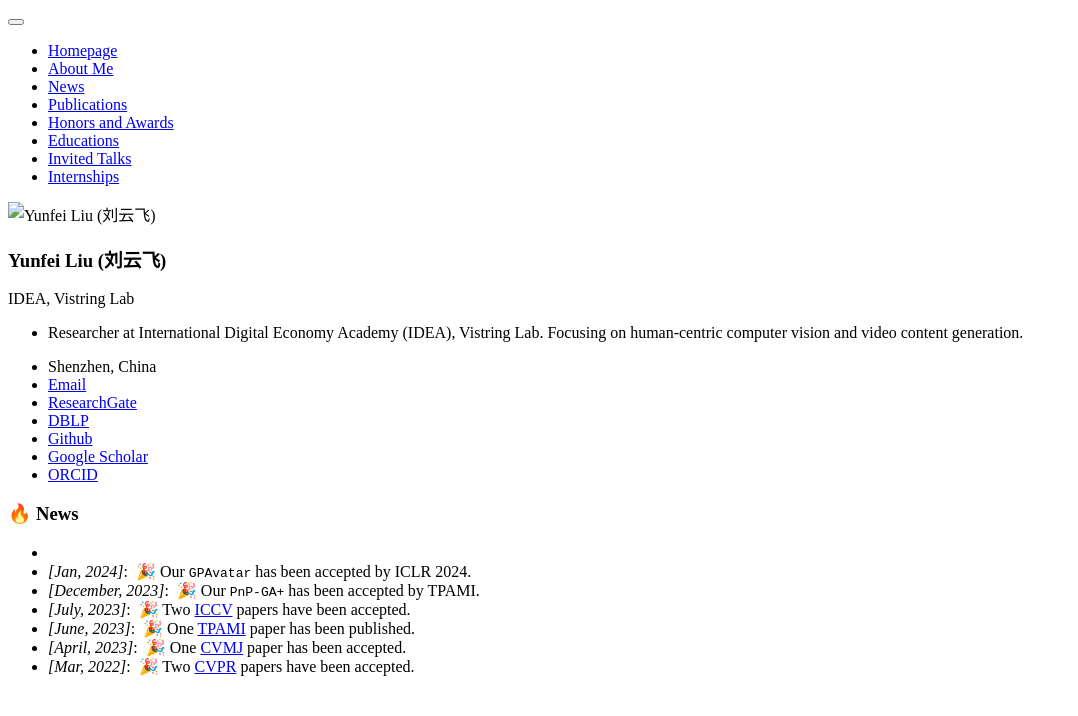
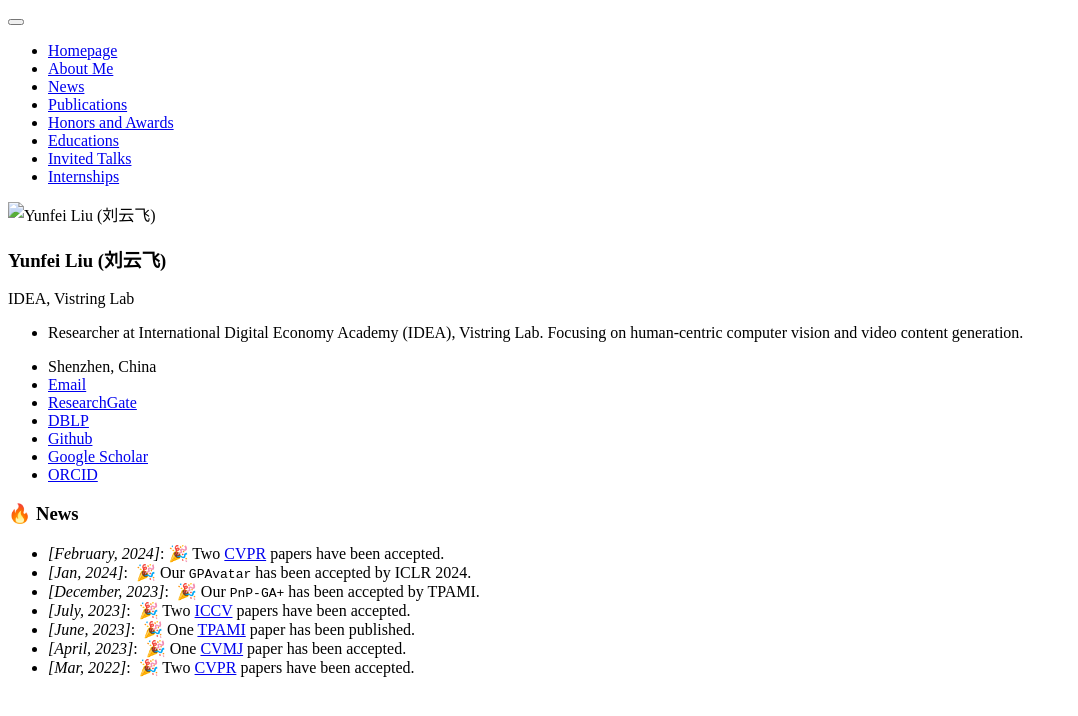
Before and after one commit to gagajian/gagajian.github.io, a Jekyll site: the page built from _pages/includes/news.md, in a window 1280 px wide. Shown: the top 716 px of the page, without its empty margins (0-1078 px from the left). Built offline with Jekyll 4.4.1, drawn with Linux system fonts in a browser that asks for light colours; our own code applies the rules of GitHub Pages for plain Markdown files.

Commit message:
Update news.md

```diff
--- a/_pages/includes/news.md
+++ b/_pages/includes/news.md
@@ -1,5 +1,5 @@
 # 🔥 News
-- *[February, 2024]:  🎉 Two [CVPR](https://cvpr2024.thecvf.com/) papers have been accepted.
+- *[February, 2024]*:  🎉 Two [CVPR](https://cvpr2024.thecvf.com/) papers have been accepted.
 - *[Jan, 2024]*: &nbsp;🎉 Our `GPAvatar` has been accepted by ICLR 2024.
 - *[December, 2023]*: &nbsp;🎉 Our `PnP-GA+` has been accepted by TPAMI.
 - *[July, 2023]*: &nbsp;🎉 Two [ICCV](https://iccv2023.thecvf.com) papers have been accepted.
```
